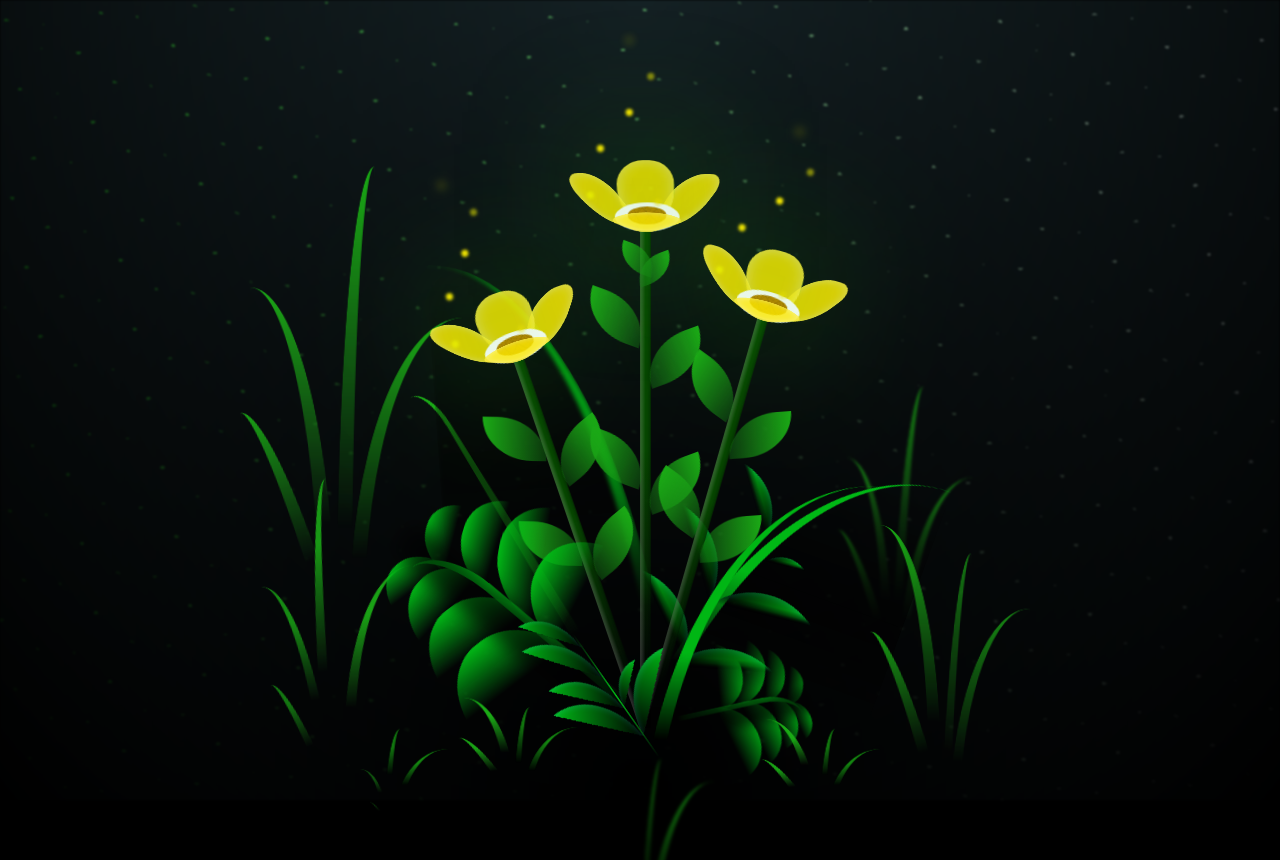
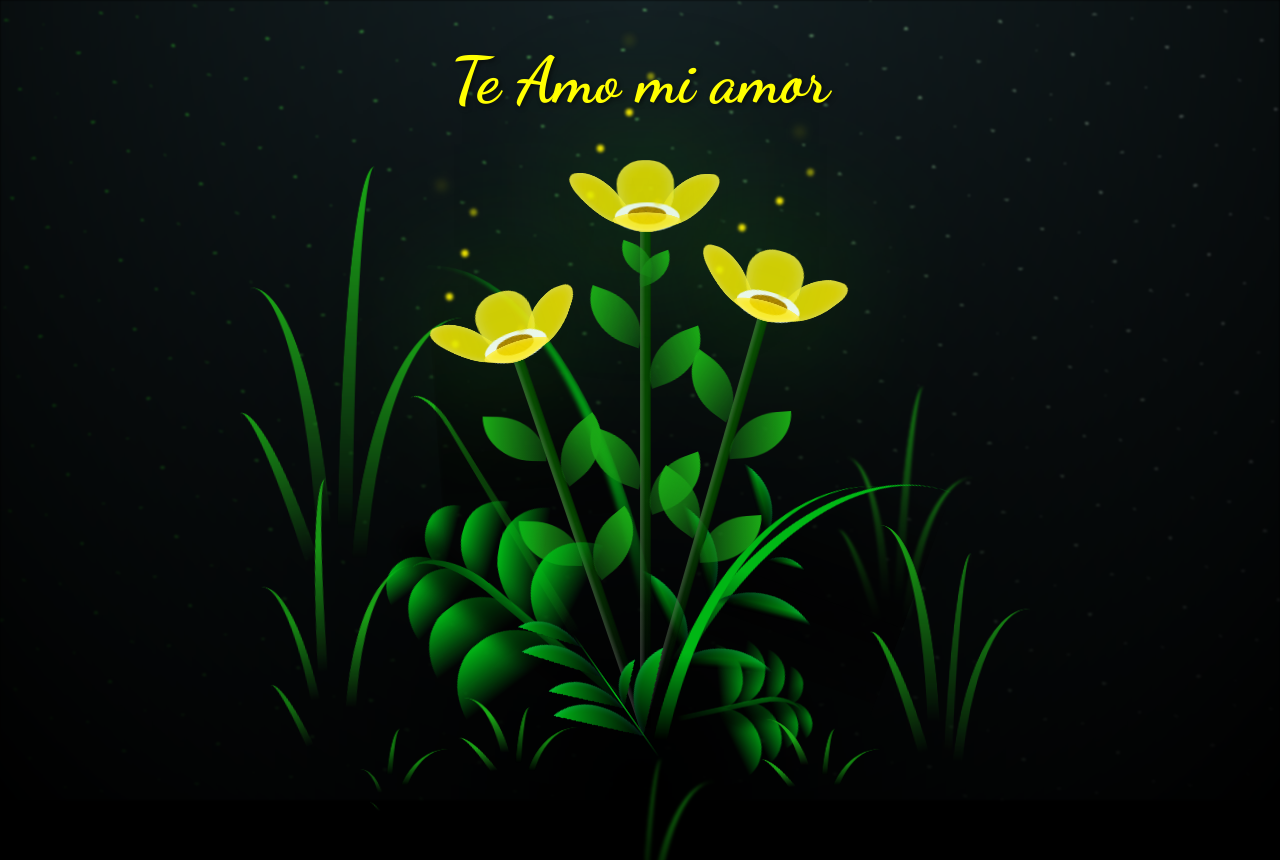
Before and after one commit to emi2235/emi2235.github.io, a plain HTML site: page FLORES.html in a window 1280 px wide. Shown: the top 860 px of the page. Drawn offline with Linux system fonts and the light colour scheme.

Commit message:
modificacion

```diff
--- a/FLORES.html
+++ b/FLORES.html
@@ -6,10 +6,36 @@
     <meta name="viewport" content="width=device-width, initial-scale=1.0">
     <link rel="stylesheet" href="css/main.css">
     <link rel="icon" href="img/flowers.png" type="image/x-icon">
+    <link href="https://fonts.googleapis.com/css2?family=Dancing+Script:wght@700&display=swap" rel="stylesheet">
     <title>FLORES</title>
+    <style>
+      .te-amo {
+          position: absolute;
+          top: 10%;
+          left: 50%;
+          transform: translate(-50%, -50%);
+          font-size: 64px;
+          font-weight: 700;
+          font-family: 'Dancing Script', cursive;
+          color: yellow;
+          text-shadow: 2px 2px 4px rgba(0,0,0,0.5);
+          z-index: 1000;
+      }
+
+      .te-amo span {
+          opacity: 0;
+          transition: opacity 0.3s ease;
+      }
+
+      @keyframes fadeOut {
+          from { opacity: 1; }
+          to { opacity: 0; }
+      }
+    </style>
 </head>
 
 <body class="container">
+    <div class="te-amo">TE AMO</div>
     <div class="night"></div>
     <div class="flowers">
       <div class="flower flower--1">
@@ -308,5 +334,36 @@
       </div>
     </div>
     <script src="main.js"></script>
+    <script>
+      document.addEventListener('DOMContentLoaded', (event) => {
+          const teAmo = document.querySelector('.te-amo');
+          const text = "Te Amo mi amor";
+
+          function setupText() {
+              teAmo.innerHTML = text.split('').map(char => `<span>${char}</span>`).join('');
+          }
+
+          function animateText() {
+              const spans = teAmo.querySelectorAll('span');
+              spans.forEach((span, index) => {
+                  setTimeout(() => {
+                      span.style.opacity = '1';
+                  }, index * 300);
+              });
+
+              setTimeout(() => {
+                  teAmo.style.animation = 'fadeOut 1s forwards';
+                  setTimeout(() => {
+                      teAmo.style.animation = '';
+                      spans.forEach(span => span.style.opacity = '0');
+                      setTimeout(animateText, 500);
+                  }, 1000);
+              }, (text.length * 300) + 1000);
+          }
+
+          setupText();
+          animateText();
+      });
+    </script>
   </body>
 </html>
```
Also changed, not shown: index.html (+5 -5 lines), scss/main.scss (line endings or trailing spaces).
